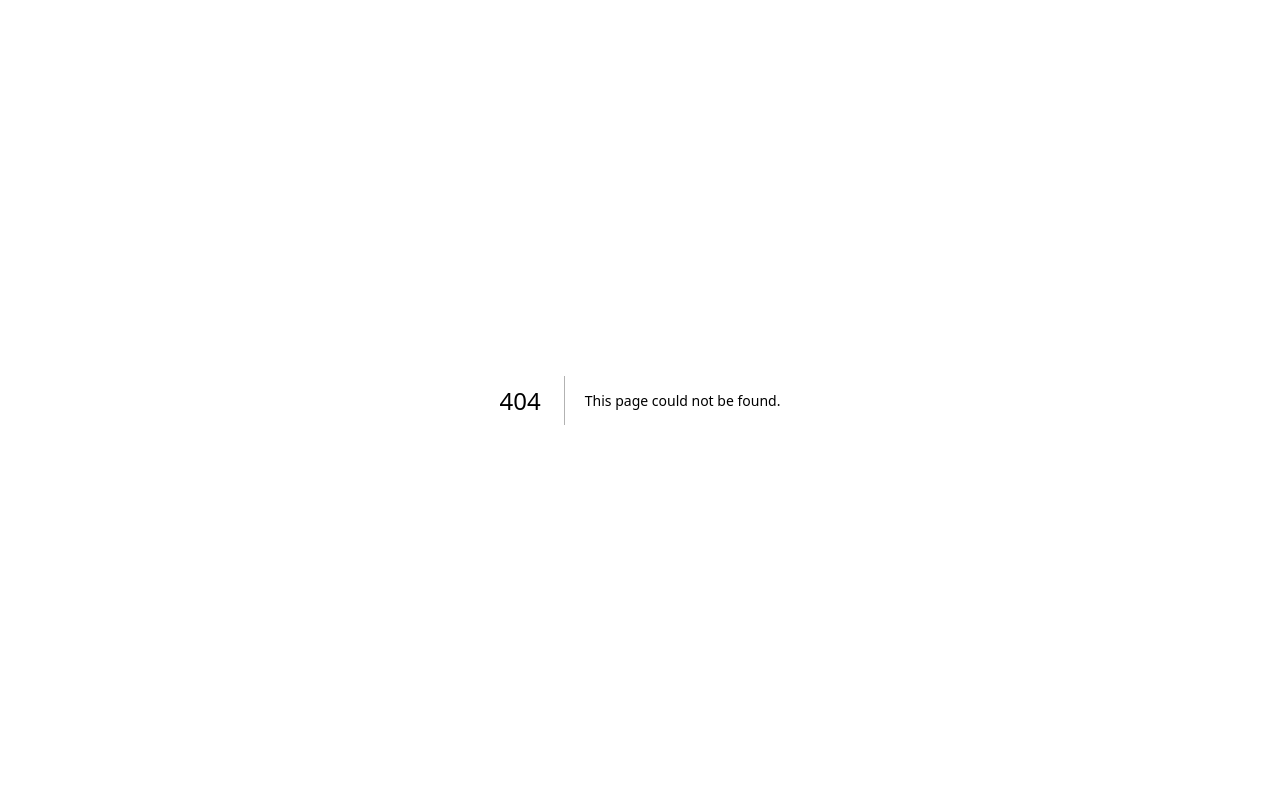
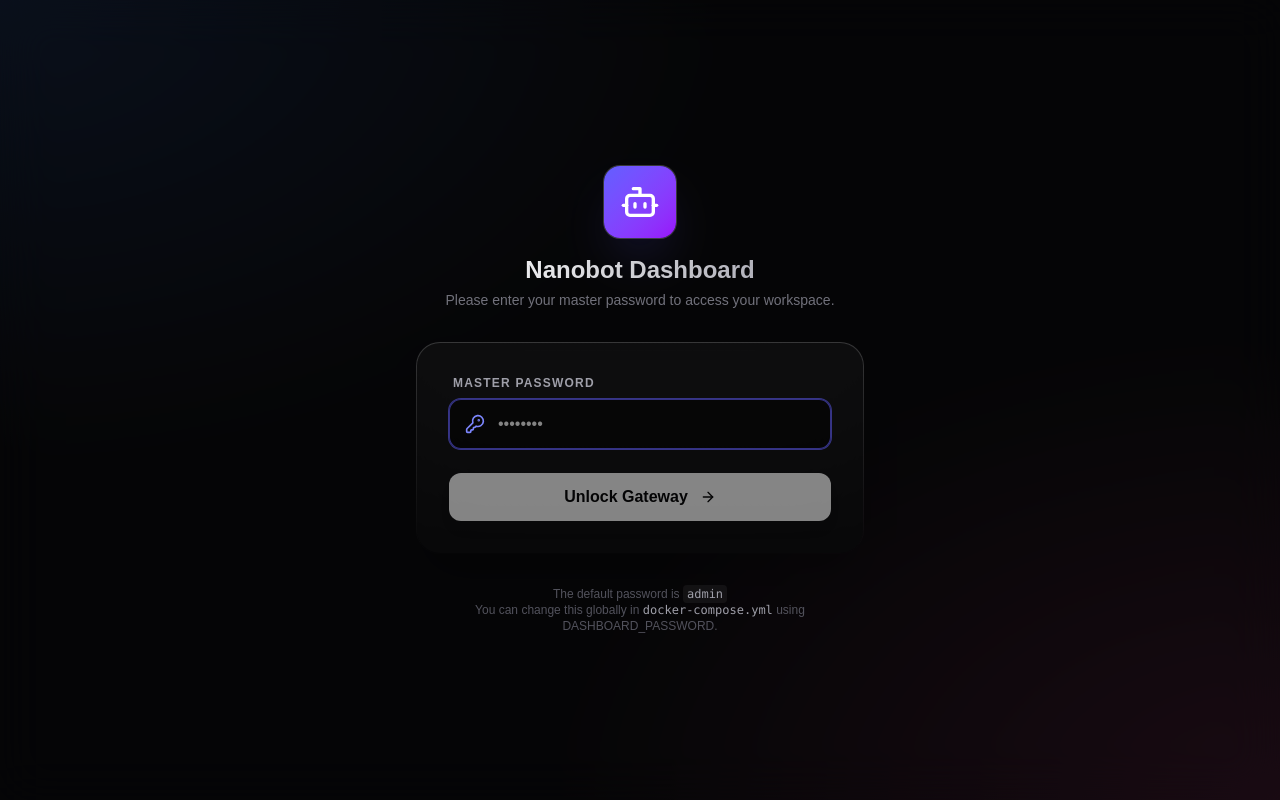
Before and after one commit to 3L1AS/NanobotWeb, a Next.js app: page /login in a window 1280 px wide. Before the commit this address had no page. Built offline with nearby package versions, Linux system fonts and the light colour scheme.

Commit message:
feat: Add Next.js auth middleware and secure login UI

```diff
--- /dev/null
+++ b/app/api/auth/login/route.ts
@@ -0,0 +1,33 @@
+import { NextResponse } from 'next/server';
+import crypto from 'crypto';
+
+export async function POST(req: Request) {
+    try {
+        const { password } = await req.json();
+        const systemPassword = process.env.DASHBOARD_PASSWORD || 'admin';
+
+        if (password === systemPassword) {
+            // Generate a simple random token for the session
+            const token = crypto.randomBytes(32).toString('hex');
+
+            const response = NextResponse.json({ success: true });
+
+            // Set HttpOnly cookie
+            response.cookies.set({
+                name: 'nanobot-auth-token',
+                value: token,
+                httpOnly: true,
+                path: '/',
+                secure: process.env.NODE_ENV === 'production',
+                sameSite: 'lax',
+                maxAge: 60 * 60 * 24 * 7, // 1 week
+            });
+
+            return response;
+        }
+
+        return NextResponse.json({ error: 'Invalid password' }, { status: 401 });
+    } catch (error: any) {
+        return NextResponse.json({ error: error.message }, { status: 500 });
+    }
+}
--- /dev/null
+++ b/app/api/auth/logout/route.ts
@@ -0,0 +1,16 @@
+import { NextResponse } from 'next/server';
+
+export async function POST() {
+    const response = NextResponse.json({ success: true });
+
+    // Clear the cookie by setting maxAge to 0
+    response.cookies.set({
+        name: 'nanobot-auth-token',
+        value: '',
+        httpOnly: true,
+        path: '/',
+        maxAge: 0,
+    });
+
+    return response;
+}
--- /dev/null
+++ b/app/login/page.tsx
@@ -0,0 +1,108 @@
+'use client';
+
+import { useState } from 'react';
+import { useRouter } from 'next/navigation';
+import { Bot, KeyRound, ArrowRight, Loader2 } from 'lucide-react';
+
+export default function LoginPage() {
+    const [password, setPassword] = useState('');
+    const [error, setError] = useState('');
+    const [isLoading, setIsLoading] = useState(false);
+    const router = useRouter();
+
+    const handleLogin = async (e: React.FormEvent) => {
+        e.preventDefault();
+        if (!password.trim()) return;
+
+        setIsLoading(true);
+        setError('');
+
+        try {
+            const res = await fetch('/api/auth/login', {
+                method: 'POST',
+                headers: { 'Content-Type': 'application/json' },
+                body: JSON.stringify({ password }),
+            });
+
+            if (res.ok) {
+                router.push('/');
+                router.refresh(); // Force a refresh to ensure middleware picks up the new cookie strictly
+            } else {
+                const data = await res.json();
+                setError(data.error || 'Authentication failed');
+            }
+        } catch (err) {
+            setError('An unexpected error occurred. Is the server running?');
+        } finally {
+            setIsLoading(false);
+        }
+    };
+
+    return (
+        <div className="min-h-screen bg-black/40 backdrop-blur-xl flex flex-col items-center justify-center p-4">
+
+            <div className="w-full max-w-md animate-in zoom-in-95 duration-500">
+                {/* Logo Header */}
+                <div className="flex flex-col items-center gap-4 mb-8">
+                    <div className="p-4 bg-gradient-to-br from-indigo-500 to-purple-600 rounded-2xl shadow-2xl shadow-indigo-500/20 ring-1 ring-white/20">
+                        <Bot className="w-10 h-10 text-white" />
+                    </div>
+                    <div className="text-center">
+                        <h1 className="text-2xl font-bold bg-clip-text text-transparent bg-gradient-to-r from-white to-zinc-400">Nanobot Dashboard</h1>
+                        <p className="text-sm text-zinc-500 mt-1">Please enter your master password to access your workspace.</p>
+                    </div>
+                </div>
+
+                {/* Login Form Card */}
+                <div className="p-[1px] rounded-3xl bg-gradient-to-b from-white/20 to-transparent shadow-2xl">
+                    <div className="bg-[#09090b]/90 backdrop-blur-2xl rounded-[23px] p-8">
+                        <form onSubmit={handleLogin} className="flex flex-col gap-6">
+
+                            <div className="flex flex-col gap-2 relative">
+                                <label className="text-xs font-semibold text-zinc-400 uppercase tracking-widest pl-1">Master Password</label>
+                                <div className="relative flex items-center group">
+                                    <KeyRound className="absolute left-4 w-5 h-5 text-zinc-500 group-focus-within:text-indigo-400 transition-colors" />
+                                    <input
+                                        type="password"
+                                        value={password}
+                                        onChange={(e: any) => setPassword(e.target.value)}
+                                        placeholder="••••••••"
+                                        className="w-full bg-black/50 border border-white/10 rounded-xl pl-12 pr-4 py-3 text-white focus:outline-none focus:border-indigo-500/50 focus:ring-1 focus:ring-indigo-500/50 transition-all"
+                                        autoFocus
+                                    />
+                                </div>
+                            </div>
+
+                            {error && (
+                                <div className="text-xs font-medium text-red-400 bg-red-400/10 border border-red-400/20 rounded-lg p-3 text-center animate-in slide-in-from-top-2">
+                                    {error}
+                                </div>
+                            )}
+
+                            <button
+                                type="submit"
+                                disabled={isLoading || !password.trim()}
+                                className="w-full flex items-center justify-center gap-2 bg-white text-black hover:bg-zinc-200 py-3 rounded-xl font-semibold transition-all shadow-lg hover:shadow-white/20 disabled:opacity-50 disabled:hover:bg-white"
+                            >
+                                {isLoading ? (
+                                    <Loader2 className="w-5 h-5 animate-spin" />
+                                ) : (
+                                    <>
+                                        Unlock Gateway
+                                        <ArrowRight className="w-4 h-4 ml-1" />
+                                    </>
+                                )}
+                            </button>
+                        </form>
+                    </div>
+                </div>
+
+                <p className="text-center text-xs text-zinc-600 mt-8">
+                    The default password is <code className="text-zinc-400 px-1 py-0.5 bg-white/5 rounded">admin</code><br />
+                    You can change this globally in <code className="text-zinc-400">docker-compose.yml</code> using DASHBOARD_PASSWORD.
+                </p>
+
+            </div>
+        </div>
+    );
+}
--- a/app/page.tsx
+++ b/app/page.tsx
@@ -1,9 +1,10 @@
 'use client';
 
 import { useState, useEffect } from 'react';
+import { useRouter } from 'next/navigation';
 import {
     Activity, Settings, FolderOpen, Save, RefreshCw,
-    Bot, Server, CornerDownLeft, Send,
+    Bot, Server, CornerDownLeft, Send, LogOut,
     FileText, Folder, Plus, Trash2, Cpu, CheckCircle2, MessageSquare, PlusCircle, XCircle
 } from 'lucide-react';
 
@@ -11,6 +12,7 @@ type FsItem = { name: string; type: 'file' | 'directory'; path: string };
 type Config = any;
 
 export default function Dashboard() {
+    const router = useRouter();
     const [activeTab, setActiveTab] = useState<'status' | 'explorer' | 'settings' | 'chat'>('status');
 
     const [daemonStatus, setDaemonStatus] = useState<'online' | 'offline' | 'loading'>('loading');
@@ -40,6 +42,7 @@ export default function Dashboard() {
     const fetchStatus = async () => {
         try {
             const res = await fetch('/api/status');
+            if (res.status === 401) { router.push('/login'); return; }
             const data = await res.json();
             setDaemonStatus(data.status);
         } catch (e) {
@@ -50,6 +53,7 @@ export default function Dashboard() {
     const fetchConfig = async () => {
         try {
             const res = await fetch('/api/config');
+            if (res.status === 401) return;
             const data = await res.json();
             setConfig(data);
         } catch (e) {
@@ -60,6 +64,7 @@ export default function Dashboard() {
     const fetchFiles = async (dirPath: string = '') => {
         try {
             const res = await fetch(`/api/fs?path=${encodeURIComponent(dirPath)}`);
+            if (res.status === 401) return;
             const data = await res.json();
             setFiles(data.items || []);
             setCurrentPath(dirPath);
@@ -71,6 +76,7 @@ export default function Dashboard() {
     const openFile = async (filePath: string) => {
         try {
             const res = await fetch(`/api/workspace?file=${encodeURIComponent(filePath)}`);
+            if (res.status === 401) return;
             const data = await res.json();
             setFileContent(data.content || '');
             setActiveFile(filePath);
@@ -165,6 +171,15 @@ export default function Dashboard() {
         }
     };
 
+    const handleLogout = async () => {
+        try {
+            await fetch('/api/auth/logout', { method: 'POST' });
+            router.push('/login');
+        } catch (err) {
+            console.error('Logout failed', err);
+        }
+    };
+
     const SidebarItem = ({ icon: Icon, label, id }: any) => (
         <button
             onClick={() => setActiveTab(id)}
@@ -210,6 +225,9 @@ export default function Dashboard() {
                 <div className="mt-auto p-4 border-t border-white/10 text-xs text-zinc-500 flex flex-col gap-1">
                     <p>Target Volume: <code className="text-pink-400/80">~/.nanobot</code></p>
                     <p>Local Gateway: <code className="text-blue-400/80">18790</code></p>
+                    <button onClick={handleLogout} className="mt-4 flex items-center justify-center gap-2 w-full py-2 rounded border border-white/10 bg-white/5 hover:bg-white/10 transition text-zinc-300 hover:text-white">
+                        <LogOut className="w-4 h-4" /> Disconnect
+                    </button>
                 </div>
             </aside>
 
--- a/docker-compose.yml
+++ b/docker-compose.yml
@@ -13,3 +13,4 @@ services:
     network_mode: "host"
     environment:
       - PORT=3000
+      - DASHBOARD_PASSWORD=admin # Change this in production
--- /dev/null
+++ b/middleware.ts
@@ -0,0 +1,40 @@
+import { NextResponse } from 'next/server';
+import type { NextRequest } from 'next/server';
+
+export function middleware(request: NextRequest) {
+    const { pathname } = request.nextUrl;
+
+    // Public paths that do not require authentication
+    if (pathname.startsWith('/api/auth') || pathname === '/login' || pathname.startsWith('/_next') || pathname === '/favicon.ico') {
+        return NextResponse.next();
+    }
+
+    // Check for the authentication token
+    const token = request.cookies.get('nanobot-auth-token')?.value;
+
+    // Simple validation: the token must exist and match our expected structure
+    // In a full production app you'd use a real JWT, but a secure unguessable random string
+    // generated at login is sufficient for a single-user local dashboard.
+    if (!token) {
+        // If it's an API route, send 401
+        if (pathname.startsWith('/api/')) {
+            return NextResponse.json({ error: 'Unauthorized' }, { status: 401 });
+        }
+        // Otherwise redirect to login
+        return NextResponse.redirect(new URL('/login', request.url));
+    }
+
+    return NextResponse.next();
+}
+
+export const config = {
+    matcher: [
+        /*
+         * Match all request paths except for the ones starting with:
+         * - _next/static (static files)
+         * - _next/image (image optimization files)
+         * - favicon.ico (favicon file)
+         */
+        '/((?!_next/static|_next/image|favicon.ico).*)',
+    ],
+};
```
